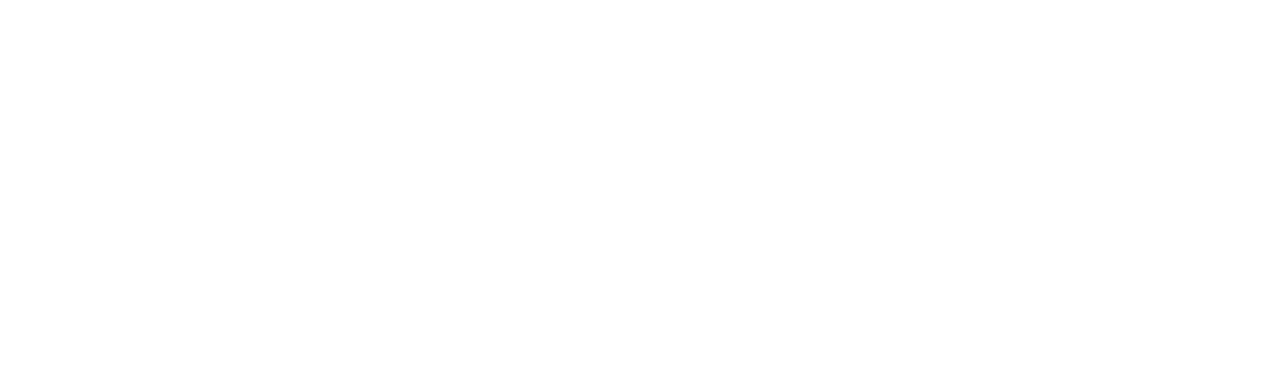
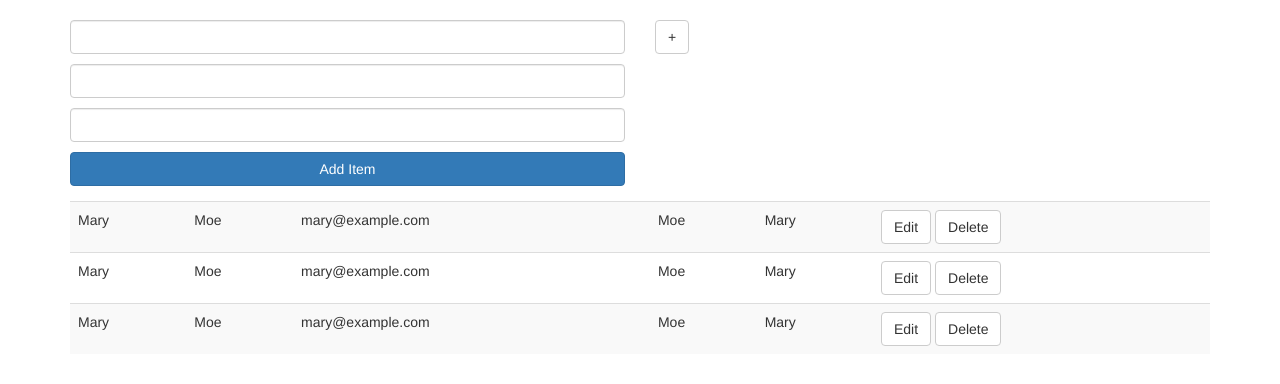
Before and after one commit to adibmehedi/DataTableJS, a plain HTML site: page index.html in a window 1280 px wide. Drawn offline with Linux system fonts and the light colour scheme.

Commit message:
UI added

```diff
--- a/css/style.css
+++ b/css/style.css
@@ -0,0 +1,7 @@
+.input-section{
+    margin-top:20px;
+}
+
+.input-section input{
+    margin-bottom:10px;
+}
--- a/index.html
+++ b/index.html
@@ -11,7 +11,63 @@
 </head>
 
 <body>
-
+    <div class="container">
+        <div class="row input-section">
+            <div class="col-md-6">
+                <div class="form-group">
+                    <input type="text" class="form-control" id="input">
+                    <input type="text" class="form-control" id="input">
+                    <input type="text" class="form-control" id="input">
+                    <button type="button" class="btn btn-primary btn-block" id="btnItemInput">Add Item</button>
+                </div>
+            </div>
+            <div class="col-md-6">
+                <button type="button" class="btn btn-default" id="btnAddInput">+</button>
+            </div>
+        </div>
+        <div class="row">
+            <div class="col-md-12">
+                <table class="table table-striped">
+                    <tbody>
+                        <tr>
+                            <td>Mary</td>
+                            <td>Moe</td>
+                            <td>mary@example.com</td>
+                            <td>Moe</td>
+                            <td>Mary</td>
+                            <td>
+                                <button type="button" class="btn btn-default">Edit</button>
+                                <button type="button" class="btn btn-default">Delete</button>
+                            </td>
+                        </tr>
+                        <tr>
+                            <td>Mary</td>
+                            <td>Moe</td>
+                            <td>mary@example.com</td>
+                            <td>Moe</td>
+                            <td>Mary</td>
+                            <td>
+                                <button type="button" class="btn btn-default">Edit</button>
+                                <button type="button" class="btn btn-default">Delete</button>
+                            </td>
+                        </tr>
+                        <tr>
+                            <td>Mary</td>
+                            <td>Moe</td>
+                            <td>mary@example.com</td>
+                            <td>Moe</td>
+                            <td>Mary</td>
+                            <td>
+                                <button type="button" class="btn btn-default">Edit</button>
+                                <button type="button" class="btn btn-default">Delete</button>
+                            </td>
+                        </tr>
+                    </tbody>
+                </table>
+            </div>
+        </div>
+    </div>
 </body>
 <script src="js/main.js"></script>
+
 </html>
--- a/js/main.js
+++ b/js/main.js
@@ -0,0 +1,38 @@
+(function(){
+    'use strict';
+    var vm=this;
+    var btnAddInput;
+    var btnItemInput;
+    var inputItems=[];
+
+    var Events=function(){
+        var btnAddInputEvent=function(){
+            console.log("Add Input Evenet fired");
+        }
+
+        var btnItemInputEvent=function(){
+            console.log("Item Input event fired");
+        }
+        return {
+            'btnAddInputEvent':btnAddInputEvent,
+            'btnItemInputEvent':btnItemInputEvent
+        };
+    }
+
+    vm.domBinder=function(){
+        btnAddInput=vm.getElementById('btnAddInput');
+        btnItemInput=vm.getElementById('btnItemInput');
+    }
+
+    vm.addEventListener=function(events){
+        btnAddInput.addEventListener('click',events.btnAddInputEvent);
+        btnItemInput.addEventListener('click',events.btnItemInputEvent);
+    }
+
+    function init(){
+        vm.domBinder();
+        vm.addEventListener(new Events());
+    }
+    init();
+}
+).call(document);
```
